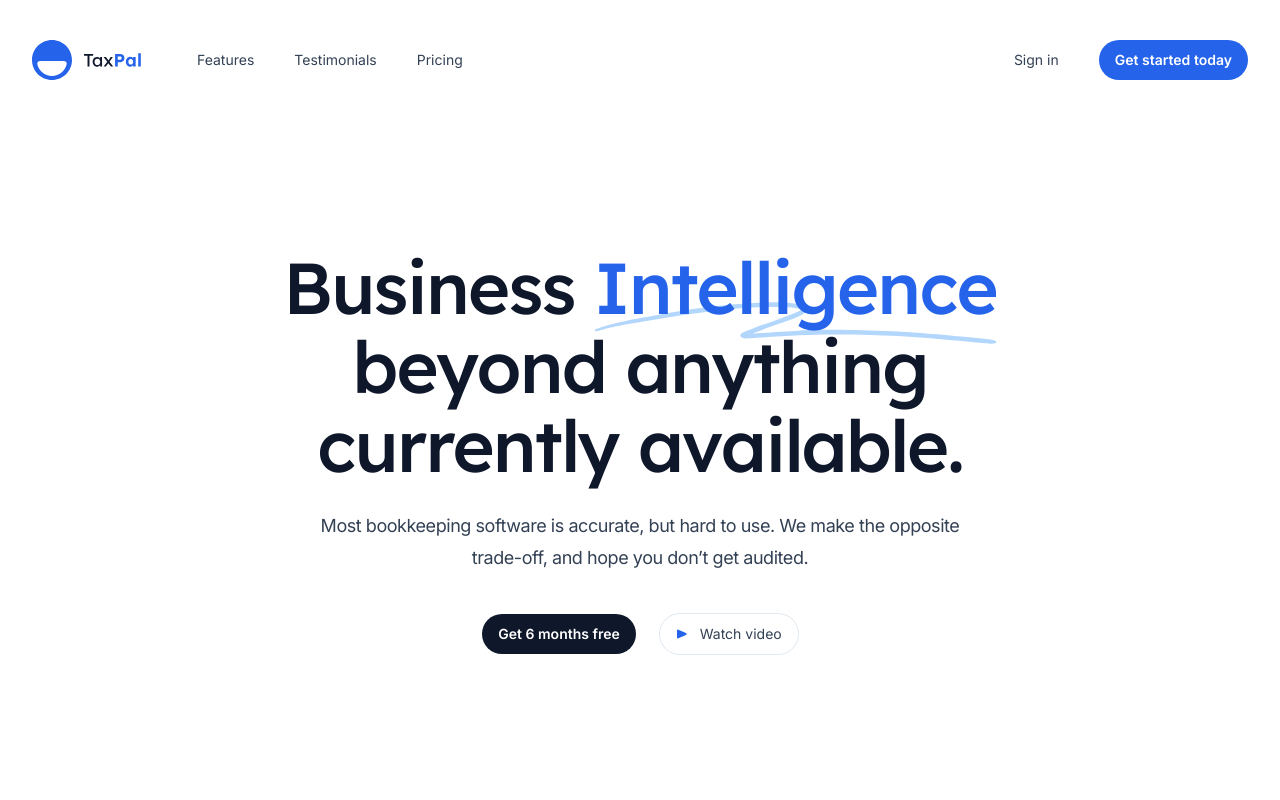
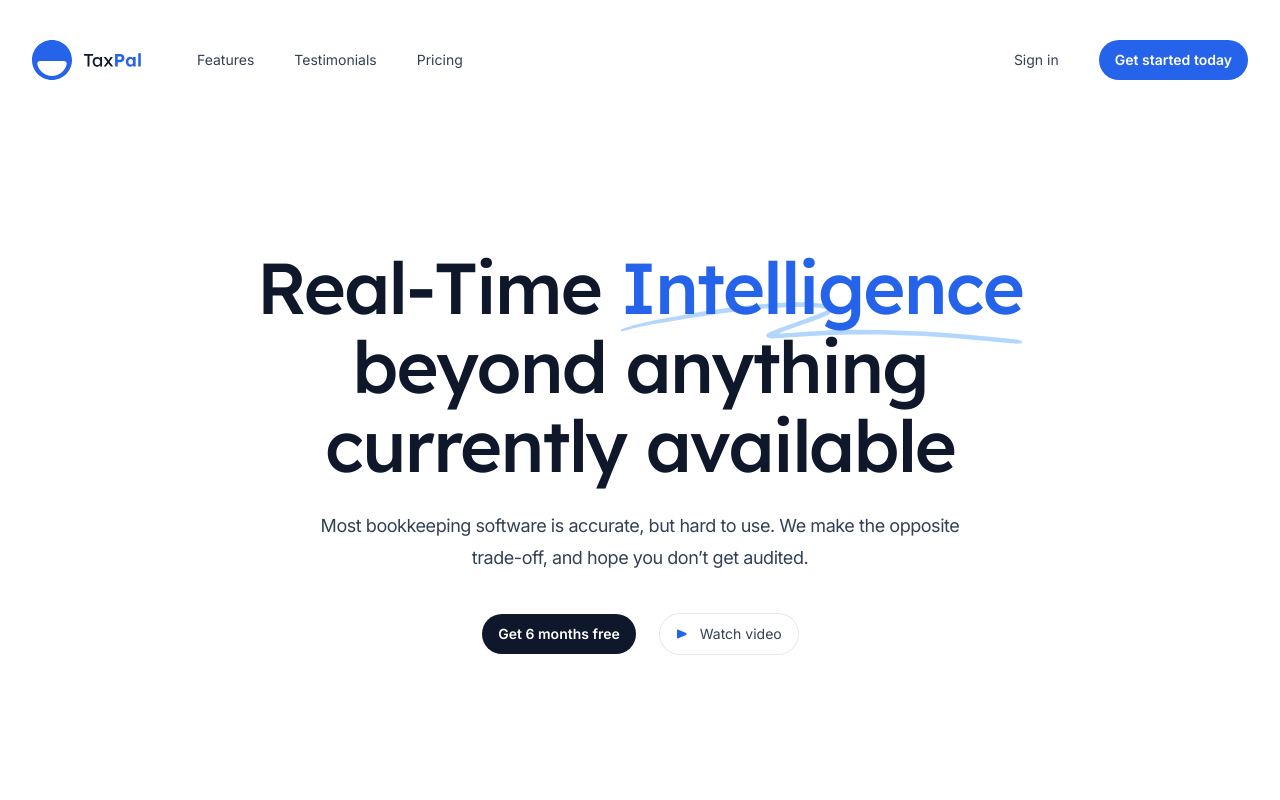
Before and after one commit to FuGuiLao/Salient, a Next.js app: page / in a window 1280 px wide. Shown: the top 800 px of the page. Built offline with nearby package versions, Linux system fonts and the light colour scheme.

Commit message:
Update Hero.jsx

```diff
--- a/src/components/Hero.jsx
+++ b/src/components/Hero.jsx
@@ -13,7 +13,7 @@ export function Hero() {
   return (
     <Container className="pt-20 pb-16 text-center lg:pt-32">
       <h1 className="mx-auto max-w-4xl font-display text-5xl font-medium tracking-tight text-slate-900 sm:text-7xl">
-        Business{' '}
+        Real-Time{' '}
         <span className="relative whitespace-nowrap text-blue-600">
           <svg
             aria-hidden="true"
@@ -25,7 +25,7 @@ export function Hero() {
           </svg>
           <span className="relative">Intelligence</span>
         </span>{' '}
-        beyond anything currently available.
+        beyond anything currently available
       </h1>
       <p className="mx-auto mt-6 max-w-2xl text-lg tracking-tight text-slate-700">
         Most bookkeeping software is accurate, but hard to use. We make the
```
